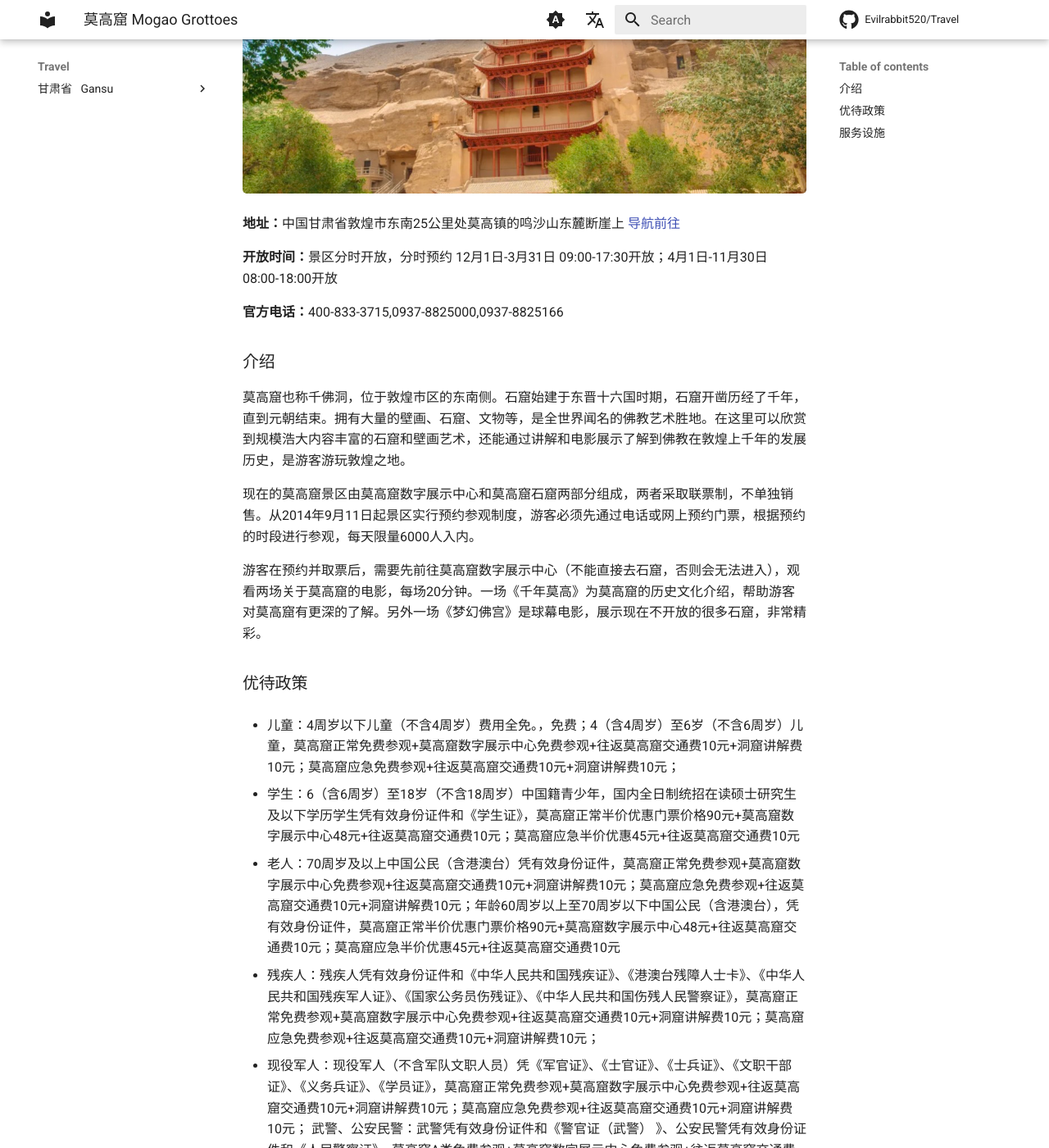
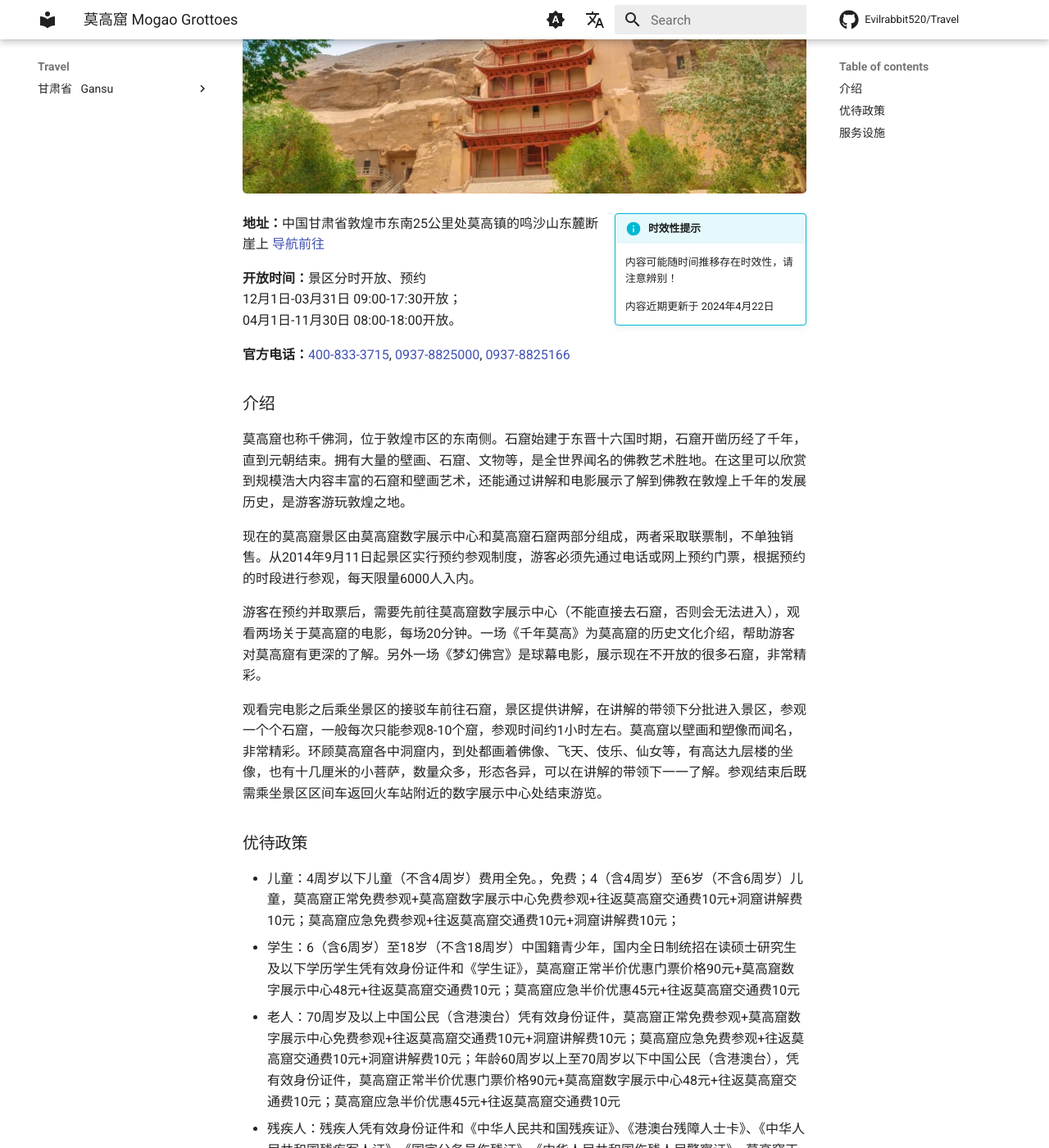
Before and after one commit to Evilrabbit520/Travel, an MkDocs documentation site: the page built from docs/Gansu/AttractionGuide/Dunhuang_MogaoGrottoes.md, in a window 1280 px wide and 1400 px high, scrolled down 235 px. Shown: the whole window at 82% size. Built offline with MkDocs 1.6.1 and Material for MkDocs 9.7.7, drawn with Linux system fonts in a browser that asks for light colours; comment, search, counter and statistics services are not loaded.

Commit message:
Add scenic spot

```diff
--- a/docs/Gansu/AttractionGuide/Dunhuang_Mogaoku.md
+++ b/docs/Gansu/AttractionGuide/Dunhuang_MogaoGrottoes.md
@@ -1,13 +1,18 @@
 # 莫高窟 Mogao Grottoes
 
-![alt text](images/MogaoGrottoes/MogaoGrottoes.jpg){ class="img-rounded" }
+![MogaoGrottoes](images/MogaoGrottoes/MogaoGrottoes.jpg){ class="img-AttractionsBanner" }
 
+!!! info inline end "时效性提示"
+
+    内容可能随时间推移存在时效性，请注意辨别！
+
+    内容近期更新于 2024年4月22日
 
 **地址：**中国甘肃省敦煌市东南25公里处莫高镇的鸣沙山东麓断崖上 [导航前往](https://ditu.amap.com/search?query=%E8%8E%AB%E9%AB%98%E7%AA%9F&city=310000&geoobj=121.474791%7C31.226217%7C121.485091%7C31.231006&zoom=17?_blank)
 
-**开放时间：**景区分时开放，分时预约 12月1日-3月31日 09:00-17:30开放；4月1日-11月30日 08:00-18:00开放
+**开放时间：**景区分时开放、预约 <br/>12月1日-03月31日 09:00-17:30开放；<br/>04月1日-11月30日 08:00-18:00开放。
 
-**官方电话：**400-833-3715,0937-8825000,0937-8825166
+**官方电话：**[400-833-3715](tel:400-833-3715), [0937-8825000](tel:0937-8825000), [0937-8825166](tel:0937-8825166)
 
 
 ### 介绍
@@ -18,21 +23,17 @@
 
 游客在预约并取票后，需要先前往莫高窟数字展示中心（不能直接去石窟，否则会无法进入），观看两场关于莫高窟的电影，每场20分钟。一场《千年莫高》为莫高窟的历史文化介绍，帮助游客对莫高窟有更深的了解。另外一场《梦幻佛宫》是球幕电影，展示现在不开放的很多石窟，非常精彩。
 
+观看完电影之后乘坐景区的接驳车前往石窟，景区提供讲解，在讲解的带领下分批进入景区，参观一个个石窟，一般每次只能参观8-10个窟，参观时间约1小时左右。莫高窟以壁画和塑像而闻名，非常精彩。环顾莫高窟各中洞窟内，到处都画着佛像、飞天、伎乐、仙女等，有高达九层楼的坐像，也有十几厘米的小菩萨，数量众多，形态各异，可以在讲解的带领下一一了解。参观结束后既需乘坐景区区间车返回火车站附近的数字展示中心处结束游览。
+
 ### 优待政策
 
 - 儿童：4周岁以下儿童（不含4周岁）费用全免。，免费；4（含4周岁）至6岁（不含6周岁）儿童，莫高窟正常免费参观+莫高窟数字展示中心免费参观+往返莫高窟交通费10元+洞窟讲解费10元；莫高窟应急免费参观+往返莫高窟交通费10元+洞窟讲解费10元；
-
 - 学生：6（含6周岁）至18岁（不含18周岁）中国籍青少年，国内全日制统招在读硕士研究生及以下学历学生凭有效身份证件和《学生证》，莫高窟正常半价优惠门票价格90元+莫高窟数字展示中心48元+往返莫高窟交通费10元；莫高窟应急半价优惠45元+往返莫高窟交通费10元
-
 - 老人：70周岁及以上中国公民（含港澳台）凭有效身份证件，莫高窟正常免费参观+莫高窟数字展示中心免费参观+往返莫高窟交通费10元+洞窟讲解费10元；莫高窟应急免费参观+往返莫高窟交通费10元+洞窟讲解费10元；年龄60周岁以上至70周岁以下中国公民（含港澳台），凭有效身份证件，莫高窟正常半价优惠门票价格90元+莫高窟数字展示中心48元+往返莫高窟交通费10元；莫高窟应急半价优惠45元+往返莫高窟交通费10元
-
 - 残疾人：残疾人凭有效身份证件和《中华人民共和国残疾证》、《港澳台残障人士卡》、《中华人民共和国残疾军人证》、《国家公务员伤残证》、《中华人民共和国伤残人民警察证》，莫高窟正常免费参观+莫高窟数字展示中心免费参观+往返莫高窟交通费10元+洞窟讲解费10元；莫高窟应急免费参观+往返莫高窟交通费10元+洞窟讲解费10元；
-
 - 现役军人：现役军人（不含军队文职人员）凭《军官证》、《士官证》、《士兵证》、《文职干部证》、《义务兵证》、《学员证》，莫高窟正常免费参观+莫高窟数字展示中心免费参观+往返莫高窟交通费10元+洞窟讲解费10元；莫高窟应急免费参观+往返莫高窟交通费10元+洞窟讲解费10元；
 武警、公安民警：武警凭有效身份证件和《警官证（武警） 》、公安民警凭有效身份证件和《人民警察证》，莫高窟A类免费参观+莫高窟数字展示中心免费参观+往返莫高窟交通费10元+洞窟讲解费10元；莫高窟应急免费参观+往返莫高窟交通费10元+洞窟讲解费10元；
-
 - 消防人员：消防救援人员凭有效身份证件和《国家综合性消防救援队伍干部证》，《国家综合性消防救援队伍消防员证》，《国家综合性消防救援队伍学员证》，《国家综合性消防救援队伍退休证》，莫高窟正常免费参观+莫高窟数字展示中心免费参观+往返莫高窟交通费10元+洞窟讲解费10元；莫高窟B类免费参观+往返莫高窟交通费10元+洞窟讲解费10元；
-
 - 教师：教师节当日教师凭有效身份证件和《教师证》，莫高窟正常免费参观+莫高窟数字展示中心免费参观+往返莫高窟交通费10元+洞窟讲解费10元；莫高窟应急免费参观+往返莫高窟交通费10元+洞窟讲解费10元；
 补充说明：*有效身份证件：中华人民共和国居民身份证、中华人民共和国临时居民身份证、护照、港澳台居民往来内地通行证（回乡证、返乡证）。 *预约门票时，若无优惠证件，您在输入参观人信息后，系统会根据您的身份证号判定年龄并给予相应的优惠。
 
--- a/overrides/stylesheets/extra.css
+++ b/overrides/stylesheets/extra.css
@@ -6,7 +6,7 @@
     box-shadow: var(--md-shadow-z2);
 }
 
-/*图片圆角*/
-.img-rounded {
+/*Attractions banner*/
+.img-AttractionsBanner {
     border-radius: 5px;
 }
```
Also changed, not shown: docs/Gansu/AttractionGuide/Dunhuang_MingshaMountainCrescentSpring.md (added, +51 -0 lines), docs/Gansu/AttractionGuide/images/MingshaMountainCrescentSpring/MingshaMountainCrescentSpring.jpg (added), docs/Gansu/AttractionGuide/images/MingshaMountainCrescentSpring/MingshaMountainCrescentSpring1.jpg (added), overrides/javascripts/extra.js (line endings or trailing spaces).
